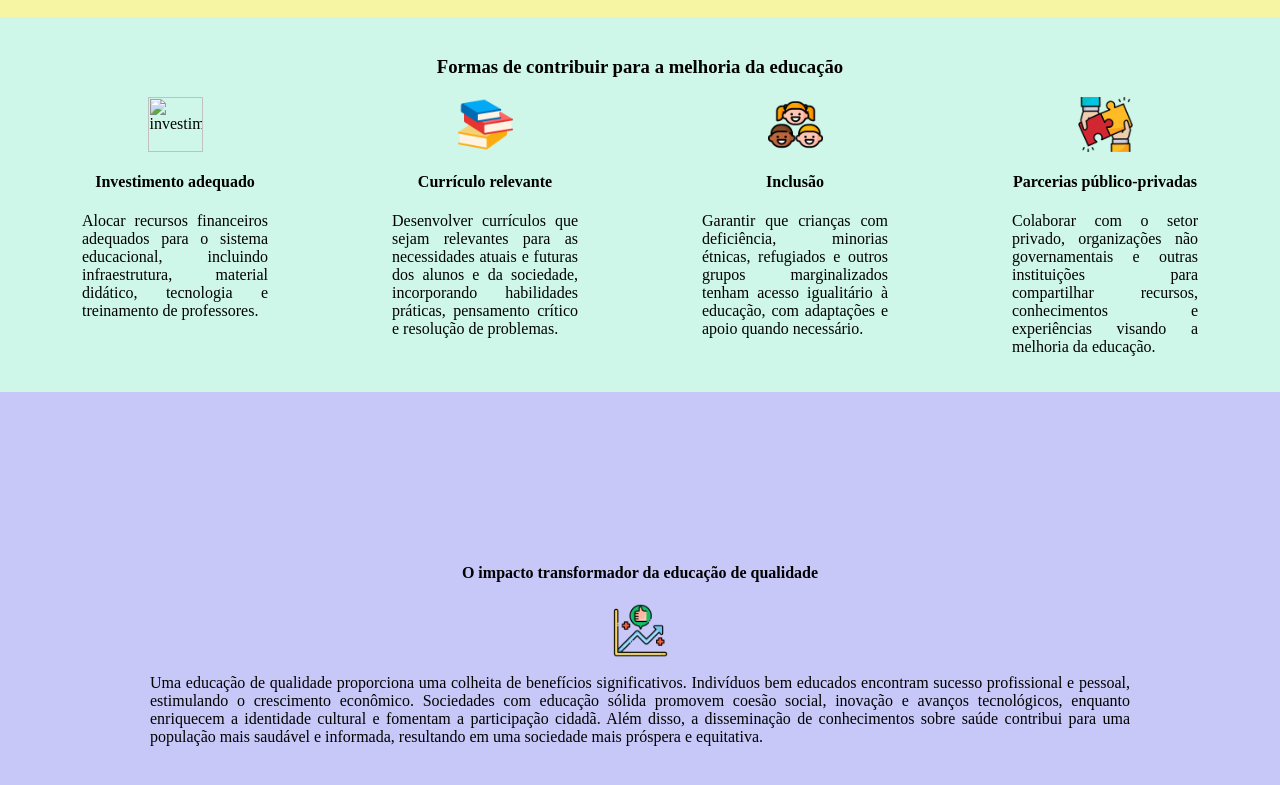
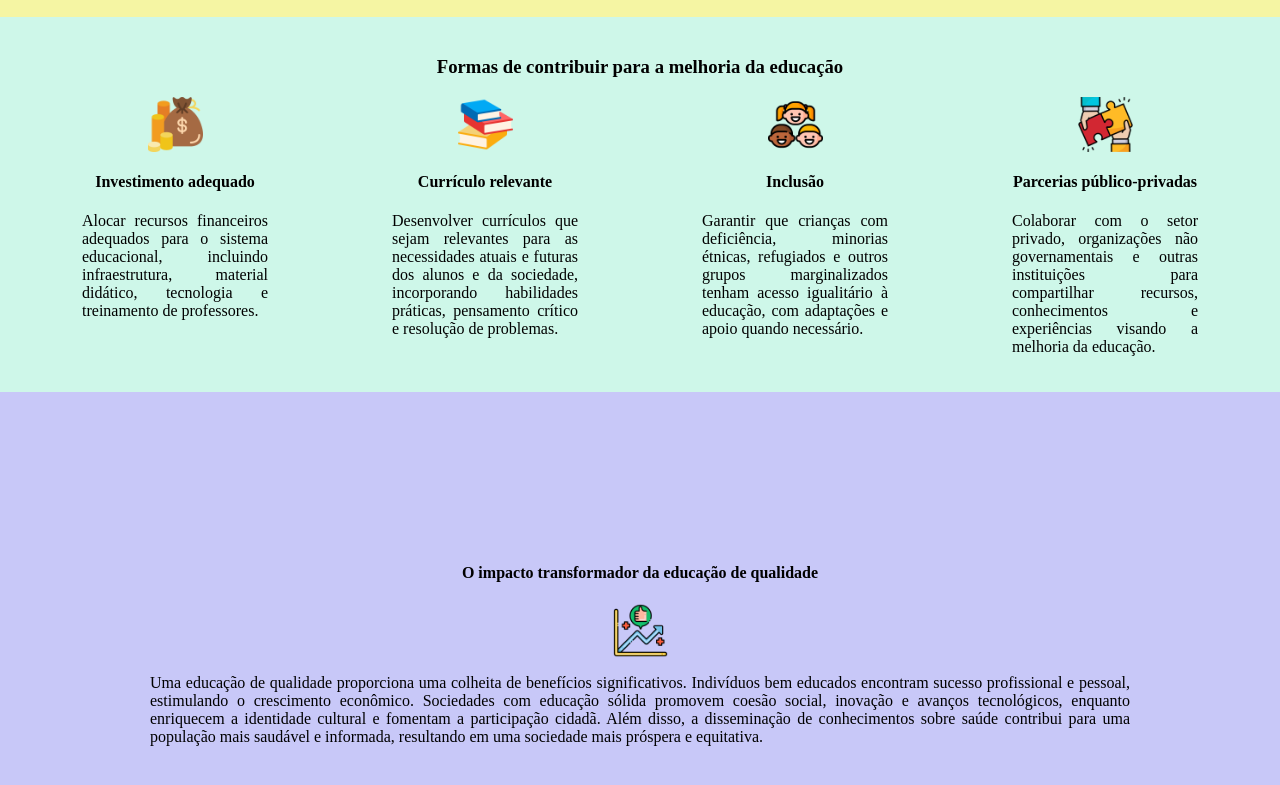
Before and after one commit to Fabiana-Matos/meuprimeirositedesafio2, a plain HTML site: page index.html in a window 1280 px wide. Shown: the part 1146-1931 px from the top of the page. Drawn offline with Linux system fonts and the light colour scheme; the site is published under a folder, as on GitHub Pages, so addresses that start at the root find nothing.

Commit message:
Update index.html

```diff
--- a/index.html
+++ b/index.html
@@ -32,7 +32,7 @@
     <section id="maneiras">
         <h3 class="centralizado">Formas de contribuir para a melhoria da educação</h3>
         <div class="coluna quatro centralizado">
-            <img class="icones" src="/img/investimento.png" alt="investimento">
+            <img class="icones" src="./img/investimento.png" alt="investimento">
             <h4>Investimento adequado</h4>
             <p>Alocar recursos financeiros adequados para o sistema educacional, incluindo infraestrutura, material didático, tecnologia e treinamento de professores.</p>
         </div>
```
